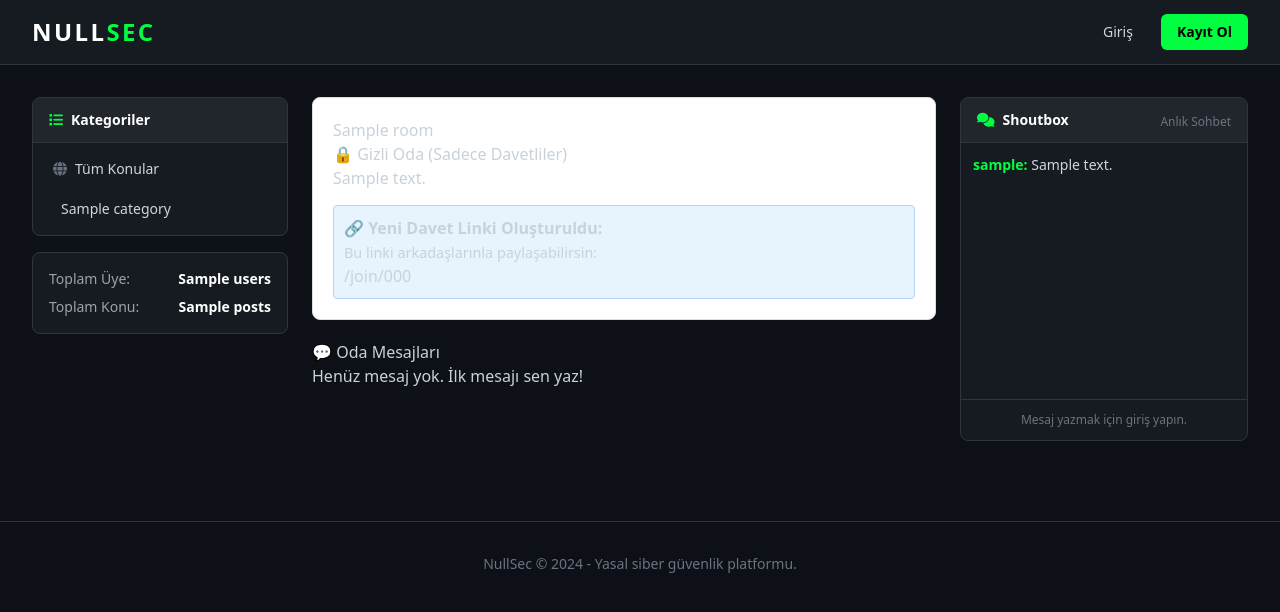
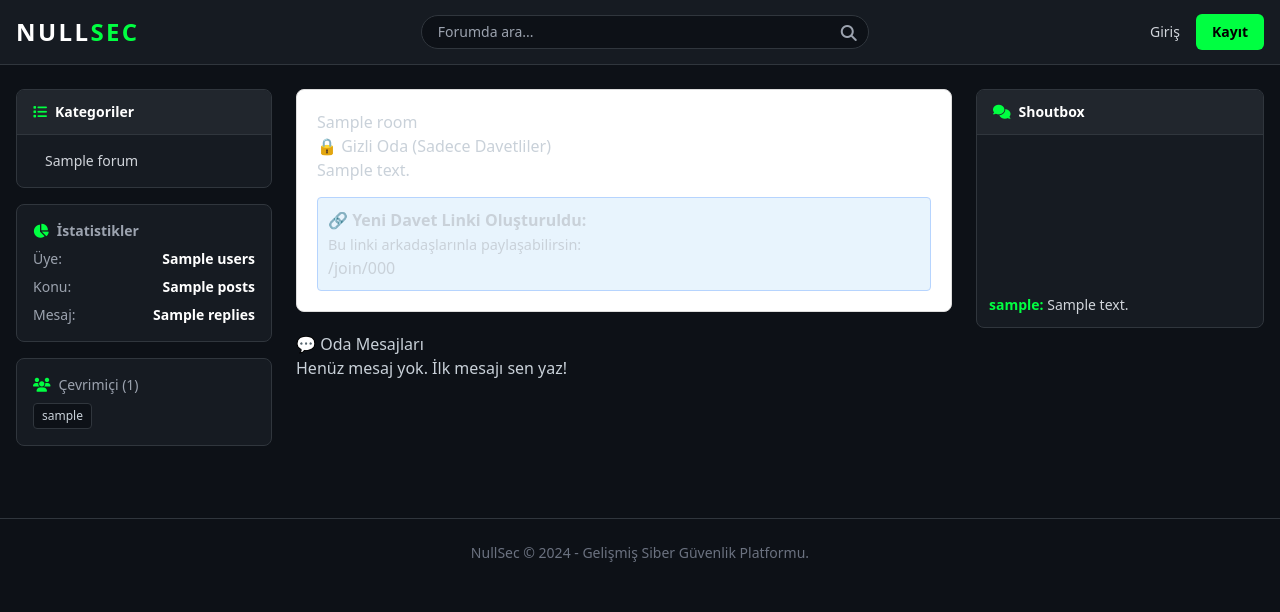
Before and after one commit to gutsalix11129-hub/siber-kale, a Node project: template views/room.ejs in a window 1280 px wide. Shown: the top 612 px of the page. Run offline with Node 20 templates, Linux system fonts and the light colour scheme; the template is opened without the code that fills it: most values are stand-ins (such as "Sample title", 1, 10 or a date in 2020); some libraries are stand-ins or nearby versions.

Commit message:
Update layout.ejs

```diff
--- a/views/layout.ejs
+++ b/views/layout.ejs
@@ -6,99 +6,105 @@
   <title><%= title %> | NullSec</title>
   <script src="https://cdn.tailwindcss.com"></script>
   <link rel="stylesheet" href="https://cdnjs.cloudflare.com/ajax/libs/font-awesome/6.4.0/css/all.min.css">
-  <!-- Kod Renklendirme Kütüphanesi -->
   <link rel="stylesheet" href="https://cdnjs.cloudflare.com/ajax/libs/highlight.js/11.7.0/styles/atom-one-dark.min.css">
   <script src="https://cdnjs.cloudflare.com/ajax/libs/highlight.js/11.7.0/highlight.min.js"></script>
   <script>hljs.highlightAll();</script>
-
-  <script>
-    tailwind.config = { darkMode: 'class', theme: { extend: { colors: { darkbg: '#0d1117', panel: '#161b22', border: '#30363d', primary: '#00ff41' } } } }
-  </script>
-  <style>
-    body { background-color: #0d1117; color: #c9d1d9; }
-    .markdown-body pre { padding: 0; border-radius: 6px; overflow-x: auto; }
-  </style>
+  <script>tailwind.config = { darkMode: 'class', theme: { extend: { colors: { darkbg: '#0d1117', panel: '#161b22', border: '#30363d', primary: '#00ff41' } } } }</script>
+  <style>body { background-color: #0d1117; color: #c9d1d9; } .markdown-body pre { padding: 0; border-radius: 6px; }</style>
 </head>
 <body class="antialiased font-sans">
 
   <nav class="bg-panel border-b border-border sticky top-0 z-50">
-    <div class="max-w-7xl mx-auto px-4 sm:px-6 lg:px-8">
-      <div class="flex items-center justify-between h-16">
+    <div class="max-w-7xl mx-auto px-4 flex items-center justify-between h-16">
       <a href="/" class="text-2xl font-black text-white tracking-widest">NULL<span class="text-primary">SEC</span></a>
+
+      <!-- ARAMA -->
+      <form action="/search" method="GET" class="hidden md:flex flex-1 max-w-md mx-6 relative">
+        <input name="q" placeholder="Forumda ara..." class="w-full bg-darkbg border border-border rounded-full px-4 py-1.5 text-sm text-white focus:outline-none focus:border-primary">
+        <button type="submit" class="absolute right-3 top-1.5 text-gray-400 hover:text-primary"><i class="fas fa-search"></i></button>
+      </form>
 
       <div class="flex items-center space-x-4">
         <% if (user) { %>
-            <div class="flex items-center bg-darkbg px-3 py-1.5 rounded-full border border-border">
-              <div class="h-8 w-8 rounded-full bg-gray-700 flex items-center justify-center font-bold text-white mr-3">
-                <%= user.username ? user.username[0].toUpperCase() : 'U' %>
-              </div>
+          <!-- BİLDİRİMLER -->
+          <a href="/notifications" class="relative text-gray-400 hover:text-primary transition">
+            <i class="fas fa-bell text-lg"></i>
+            <% if (unreadNotifs > 0) { %>
+              <span class="absolute -top-1 -right-1 bg-red-500 text-white text-[10px] font-bold px-1.5 py-0.5 rounded-full"><%= unreadNotifs %></span>
+            <% } %>
+          </a>
+          <!-- MESAJLAR -->
+          <a href="/messages" class="relative text-gray-400 hover:text-primary transition mr-2">
+            <i class="fas fa-envelope text-lg"></i>
+            <% if (unreadPMs > 0) { %>
+              <span class="absolute -top-1 -right-1 bg-red-500 text-white text-[10px] font-bold px-1.5 py-0.5 rounded-full"><%= unreadPMs %></span>
+            <% } %>
+          </a>
+
+          <a href="/profile/<%= user.username %>" class="flex items-center bg-darkbg px-3 py-1.5 rounded-full border border-border hover:border-primary transition">
+            <div class="h-8 w-8 rounded-full bg-gray-700 flex items-center justify-center font-bold text-white mr-3"><%= user.username[0].toUpperCase() %></div>
             <div class="flex flex-col">
-                <span class="text-sm font-bold text-white leading-tight"><%= user.username || user.email %></span>
-                <% let rank = getRank(user.points || 0); %>
+              <span class="text-sm font-bold text-white leading-tight"><%= user.username %></span>
+              <% let rank = getRank(user.points); %>
               <span class="text-xs <%= rank.color %> leading-tight"><i class="fas <%= rank.icon %> mr-1"></i><%= rank.name %></span>
             </div>
-              <form method="post" action="/logout" class="ml-3"><button type="submit" class="text-gray-400 hover:text-red-500 transition"><i class="fas fa-sign-out-alt"></i></button></form>
-            </div>
+          </a>
+          <a href="/settings" class="text-gray-400 hover:text-white" title="Ayarlar"><i class="fas fa-cog"></i></a>
+          <form method="post" action="/logout"><button type="submit" class="text-gray-400 hover:text-red-500"><i class="fas fa-sign-out-alt"></i></button></form>
         <% } else { %>
-            <a href="/login" class="text-gray-300 hover:text-white px-3 py-2 text-sm font-medium">Giriş</a>
-            <a href="/register" class="bg-primary text-black hover:bg-white px-4 py-2 rounded-md text-sm font-bold transition">Kayıt Ol</a>
+          <a href="/login" class="text-gray-300 hover:text-white text-sm font-medium">Giriş</a>
+          <a href="/register" class="bg-primary text-black hover:bg-white px-4 py-2 rounded-md text-sm font-bold transition">Kayıt</a>
         <% } %>
-        </div>
       </div>
     </div>
   </nav>
 
-  <div class="max-w-7xl mx-auto px-4 sm:px-6 lg:px-8 py-8 flex flex-col md:flex-row gap-6">
-
-    <!-- SOL MENÜ (KATEGORİLER) -->
+  <div class="max-w-7xl mx-auto px-4 py-6 flex flex-col md:flex-row gap-6">
+    <!-- SOL MENÜ -->
     <aside class="w-full md:w-64 flex-shrink-0 space-y-4">
       <div class="bg-panel rounded-lg border border-border overflow-hidden">
-        <div class="bg-[#21262d] px-4 py-3 border-b border-border font-bold text-white text-sm"><i class="fas fa-list mr-2 text-primary"></i>Kategoriler</div>
+        <div class="bg-[#21262d] px-4 py-3 border-b border-border font-bold text-white text-sm"><i class="fas fa-list text-primary mr-2"></i>Kategoriler</div>
         <div class="p-2 space-y-1">
-          <a href="/" class="block px-3 py-2 rounded-md text-sm text-gray-300 hover:bg-[#21262d] hover:text-primary <%= activeCat === 'Tümü' || !activeCat ? 'bg-[#21262d] text-primary' : '' %>"><i class="fas fa-globe text-gray-500 mr-2"></i>Tüm Konular</a>
-          <% categories.forEach(cat => { %>
-            <a href="/?cat=<%= cat.name %>" class="block px-3 py-2 rounded-md text-sm text-gray-300 hover:bg-[#21262d] hover:text-primary <%= activeCat === cat.name ? 'bg-[#21262d] text-primary' : '' %>"><i class="fas <%= cat.icon %> text-gray-500 mr-2"></i><%= cat.name %></a>
+          <% forums.forEach(f => { %>
+            <a href="/forum/<%= f.id %>" class="block px-3 py-2 rounded-md text-sm text-gray-300 hover:bg-[#21262d] hover:text-primary"><i class="fas <%= f.icon %> text-gray-500 mr-2"></i><%= f.name %></a>
           <% }) %>
         </div>
       </div>
-
       <div class="bg-panel rounded-lg border border-border p-4 text-sm space-y-2">
-        <div class="flex justify-between text-gray-400"><span>Toplam Üye:</span> <span class="text-white font-bold"><%= stats.users %></span></div>
-        <div class="flex justify-between text-gray-400"><span>Toplam Konu:</span> <span class="text-white font-bold"><%= stats.posts %></span></div>
+        <div class="text-gray-400 mb-2 font-bold"><i class="fas fa-chart-pie text-primary mr-2"></i>İstatistikler</div>
+        <div class="flex justify-between text-gray-400"><span>Üye:</span> <span class="text-white font-bold"><%= stats.users %></span></div>
+        <div class="flex justify-between text-gray-400"><span>Konu:</span> <span class="text-white font-bold"><%= stats.posts %></span></div>
+        <div class="flex justify-between text-gray-400"><span>Mesaj:</span> <span class="text-white font-bold"><%= stats.replies %></span></div>
+      </div>
+      <div class="bg-panel rounded-lg border border-border p-4 text-sm">
+        <div class="text-gray-400 mb-2"><i class="fas fa-users text-primary mr-2"></i>Çevrimiçi (<%= onlineUsers.length %>)</div>
+        <div class="flex flex-wrap gap-1">
+          <% onlineUsers.forEach(u => { %><a href="/profile/<%= u.username %>" class="text-xs bg-darkbg border border-border px-2 py-1 rounded hover:border-primary"><%= u.username %></a><% }) %>
+        </div>
       </div>
     </aside>
 
-    <!-- ORTA ALAN (KONULAR) -->
-    <main class="flex-1">
-      <%- body %>
-    </main>
+    <main class="flex-1 min-w-0"><%- body %></main>
 
-    <!-- SAĞ MENÜ (SHOUTBOX) -->
+    <!-- SAĞ MENÜ -->
     <aside class="w-full md:w-72 flex-shrink-0 space-y-4">
       <div class="bg-panel rounded-lg border border-border overflow-hidden">
-        <div class="bg-[#21262d] px-4 py-3 border-b border-border font-bold text-white text-sm flex justify-between">
-          <span><i class="fas fa-comments text-primary mr-2"></i>Shoutbox</span>
-          <span class="text-xs text-gray-500 font-normal mt-1">Anlık Sohbet</span>
-        </div>
-        <div class="p-3 h-64 overflow-y-auto space-y-2 text-sm" id="shoutbox-container">
-          <% shoutbox.forEach(s => { %>
-            <div class="break-words"><span class="text-primary font-bold"><%= s.username %>:</span> <span class="text-gray-300"><%= s.message %></span></div>
-          <% }) %>
+        <div class="bg-[#21262d] px-4 py-3 border-b border-border font-bold text-white text-sm"><i class="fas fa-comments text-primary mr-2"></i>Shoutbox</div>
+        <div class="p-3 h-48 overflow-y-auto space-y-2 text-sm flex flex-col justify-end">
+          <% shoutbox.forEach(s => { %><div class="break-words"><span class="text-primary font-bold"><%= s.username %>:</span> <span class="text-gray-300"><%= s.message %></span></div><% }) %>
         </div>
         <% if (user) { %>
           <form method="post" action="/shoutbox" class="p-2 border-t border-border flex gap-2">
-            <input name="message" placeholder="Mesaj yaz..." required maxlength="100" class="flex-1 bg-darkbg border border-border rounded px-2 py-1.5 text-sm text-white focus:outline-none focus:border-primary">
-            <button type="submit" class="text-primary hover:text-white transition px-2"><i class="fas fa-paper-plane"></i></button>
+            <input name="message" placeholder="Mesaj..." required maxlength="100" class="flex-1 bg-darkbg border border-border rounded px-2 py-1.5 text-sm text-white focus:outline-none focus:border-primary">
+            <button type="submit" class="text-primary hover:text-white"><i class="fas fa-paper-plane"></i></button>
           </form>
-        <% } else { %>
-          <div class="p-3 border-t border-border text-center text-xs text-gray-500">Mesaj yazmak için giriş yapın.</div>
         <% } %>
       </div>
     </aside>
   </div>
 
-  <footer class="border-t border-border mt-12 py-8 text-center text-gray-500 text-sm">
-    <p>NullSec &copy; 2024 - Yasal siber güvenlik platformu.</p>
+  <footer class="border-t border-border mt-12 py-6 text-center text-gray-500 text-sm">
+    <p>NullSec &copy; 2024 - Gelişmiş Siber Güvenlik Platformu.</p>
   </footer>
 </body>
 </html>
```
Lines whose indentation alone changed are shown as unchanged.
